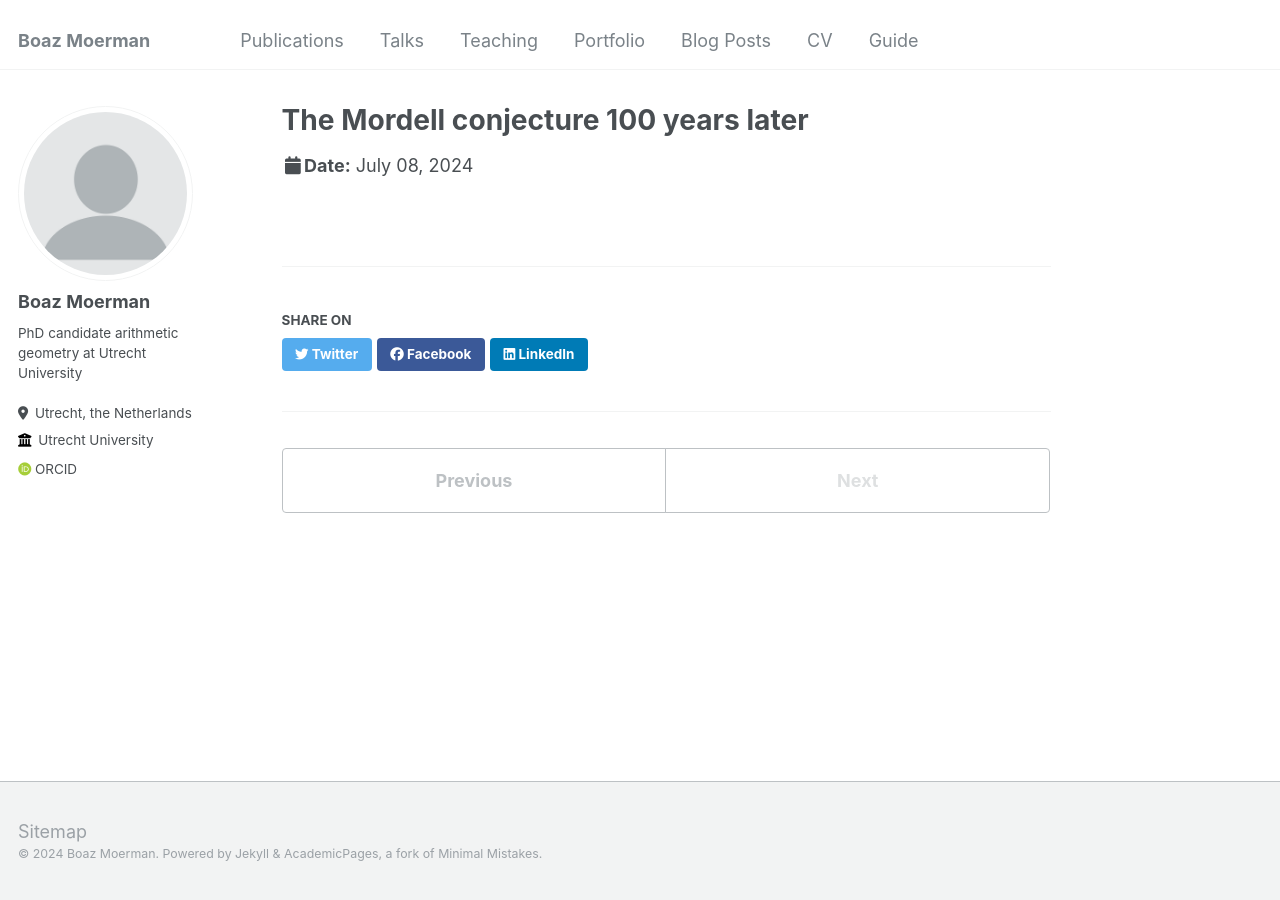
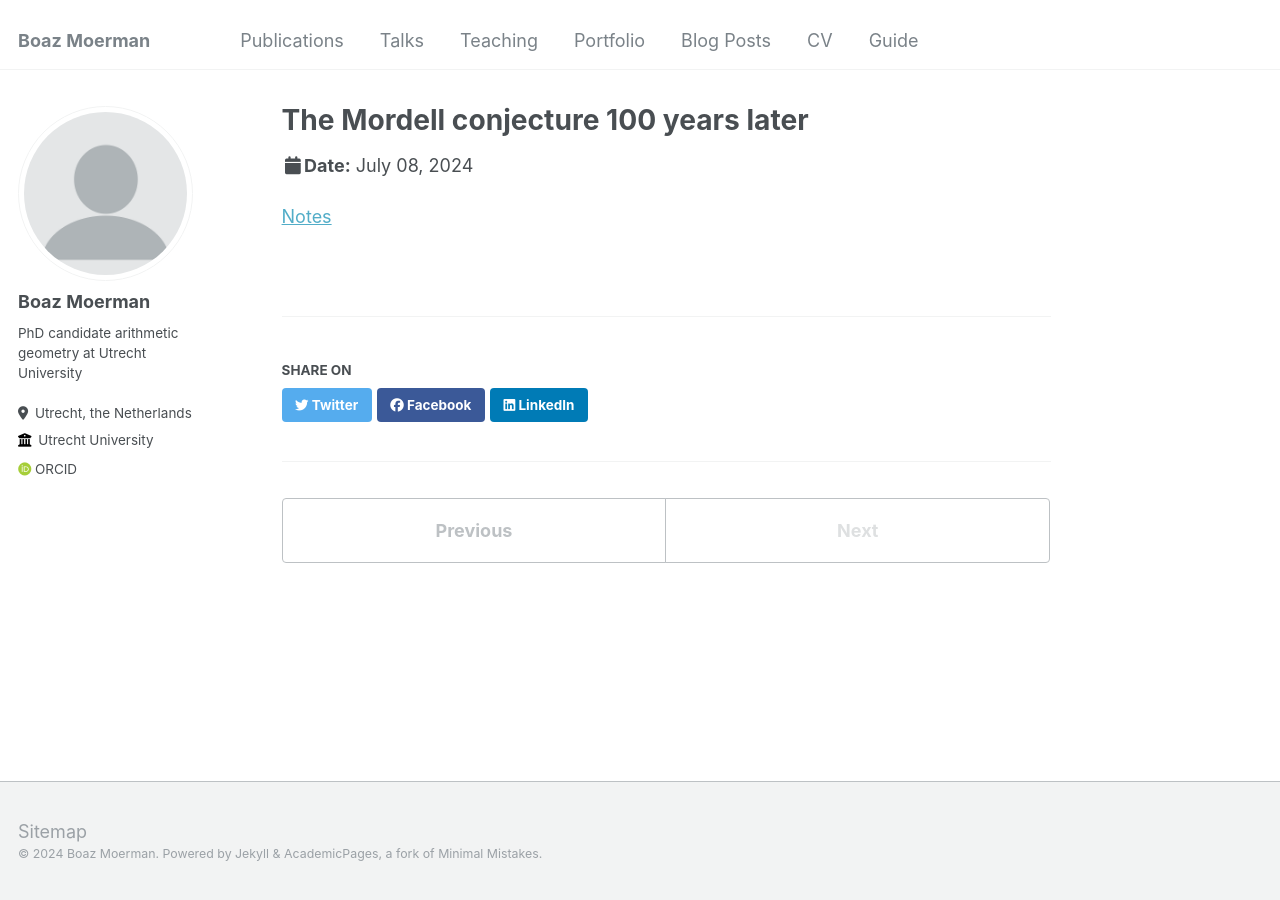
Before and after one commit to BoazMoerman/BoazMoerman.github.io, a Jekyll site: the page built from _talks/2024-07-08 Mordell.md, in a window 1280 px wide. Built offline with Jekyll 4.4.1, drawn with Linux system fonts in a browser that asks for light colours; some web fonts are replaced.

Commit message:
Update 2024-07-08 Mordell.md

```diff
--- a/_talks/2024-07-08 Mordell.md
+++ b/_talks/2024-07-08 Mordell.md
@@ -8,3 +8,5 @@ date: 2024-07-08
 location: "Cambridge, United States"
 notes: "https://mordell.org/lightning/Moerman.pdf"
 ---
+
+[Notes](https://mordell.org/lightning/Moerman.pdf)
```
